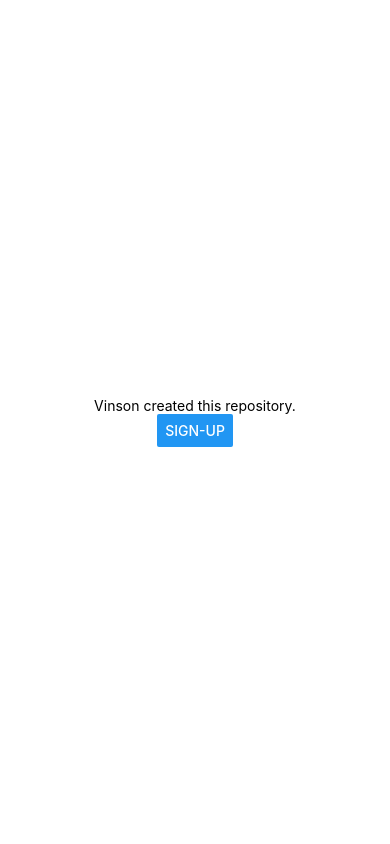
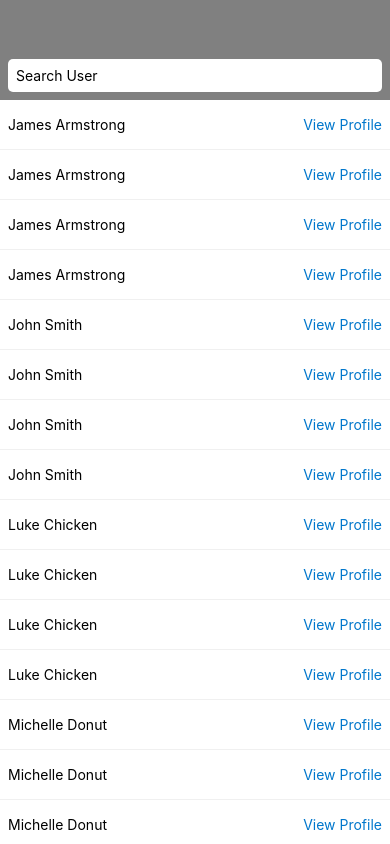
Before and after one commit to justvinny/sdp-team-doctor-hu, a React Native app: screen / in a window 390 px wide. Built offline with nearby package versions, Linux system fonts and the light colour scheme; no server answers.

Commit message:
Added inital skeleton UI for search user screen.

```diff
--- a/App.js
+++ b/App.js
@@ -1,14 +1,13 @@
 import { StatusBar } from 'expo-status-bar';
 import React from 'react';
-import { StyleSheet, Text, View, Button } from 'react-native';
-import authService from './firebase/authService';
+import { StyleSheet, Text, View } from 'react-native';
+import SearchUserScreen from './components/search/SearchUserScreen';
 
 export default function App() {
 
   return (
     <View style={styles.container}>
-      <Text>Vinson created this repository.</Text>
-      <Button onPress={authService.signIn("test@test.co.nz", "123456")} title="Sign-up" />
+      <SearchUserScreen/>
       <StatusBar style="auto" />
     </View>
   );
@@ -18,7 +17,7 @@ const styles = StyleSheet.create({
   container: {
     flex: 1,
     backgroundColor: '#fff',
-    alignItems: 'center',
-    justifyContent: 'center',
+    alignItems: 'stretch',
+    justifyContent: 'flex-start',
   },
 });
--- /dev/null
+++ b/components/search/SearchUserScreen.js
@@ -0,0 +1,145 @@
+import React, { useState } from "react";
+import { View, FlatList, TextInput, StyleSheet } from "react-native";
+import UserCard from "./UserCard";
+
+const SearchUserScreen = () => {
+    const [data, setData] = useState([
+        {
+            id: 1,
+            name: "John Smith"
+        },
+        {
+            id: 2,
+            name: "James Armstrong"
+        },
+        {
+            id: 3,
+            name: "Michelle Donut"
+        },
+        {
+            id: 4,
+            name: "Vanessa Porkchop"
+        },
+        {
+            id: 5,
+            name: "Luke Chicken"
+        },
+        {
+            id: 6,
+            name: "John Smith"
+        },
+        {
+            id: 7,
+            name: "James Armstrong"
+        },
+        {
+            id: 8,
+            name: "Michelle Donut"
+        },
+        {
+            id: 9,
+            name: "Vanessa Porkchop"
+        },
+        {
+            id: 10,
+            name: "Luke Chicken"
+        },
+        {
+            id: 11,
+            name: "John Smith"
+        },
+        {
+            id: 12,
+            name: "James Armstrong"
+        },
+        {
+            id: 13,
+            name: "Michelle Donut"
+        },
+        {
+            id: 14,
+            name: "Vanessa Porkchop"
+        },
+        {
+            id: 15,
+            name: "Luke Chicken"
+        },
+        {
+            id: 16,
+            name: "John Smith"
+        },
+        {
+            id: 17,
+            name: "James Armstrong"
+        },
+        {
+            id: 18,
+            name: "Michelle Donut"
+        },
+        {
+            id: 19,
+            name: "Vanessa Porkchop"
+        },
+        {
+            id: 20,
+            name: "Luke Chicken"
+        },
+    ]);
+    const [search, setSearch] = useState("");
+
+    const renderUser = ({ item }) => {
+        return <UserCard name={item.name} />
+    }
+
+    const compareByName = (a, b) => {
+        let nameA = a.name.toLowerCase();
+        let nameB = b.name.toLowerCase();
+        if (nameA < nameB) {
+            return -1;
+        }
+        if (nameA > nameB) {
+            return 1;
+        }
+
+        return 0;
+    }
+    return (
+        <>
+            <View style={styles.container}>
+                <TextInput
+                    style={styles.searchInput}
+                    placeholder="Search User"
+                    onChangeText={setSearch}
+                    data={search}
+                />
+            </View>
+            <FlatList
+                data={data.filter(user => user.name.toLowerCase().includes(search.toLowerCase())).sort((a,b) => compareByName(a,b))}
+                renderItem={renderUser}
+                keyExtractor={item => item.id.toString()}
+            />
+
+        </>
+    )
+}
+
+export default SearchUserScreen;
+
+const styles = StyleSheet.create({
+    container: {
+        width: "100%",
+        height: 100,
+        display: "flex",
+        flexDirection: "column",
+        justifyContent: "flex-end",
+        backgroundColor: "grey"
+    },
+    searchInput: {
+        alignSelf: "stretch",
+        padding: 8,
+        margin: 8,
+        backgroundColor: "#fff",
+        borderRadius: 5
+
+    }
+});
--- /dev/null
+++ b/components/search/UserCard.js
@@ -0,0 +1,30 @@
+import React from "react";
+import { View, Text, StyleSheet } from "react-native";
+
+const UserCard = ({name}) => {
+    return (
+        <View style={styles.container}>
+            <Text>{name}</Text>
+            <Text style={styles.viewProfileText}>View Profile</Text>
+        </View>
+    )
+}
+
+export default UserCard;
+
+const styles = StyleSheet.create({
+    container: {
+        display: "flex",
+        flexDirection: "row",
+        justifyContent: "space-between",
+        padding: 8,
+        paddingTop: 16,
+        paddingBottom: 16,
+        borderBottomWidth: 1,
+        borderBottomColor: "#F0F0F0",
+        alignSelf: "stretch"
+    },
+    viewProfileText: {
+        color: "#0077cc"
+    }
+});
```
